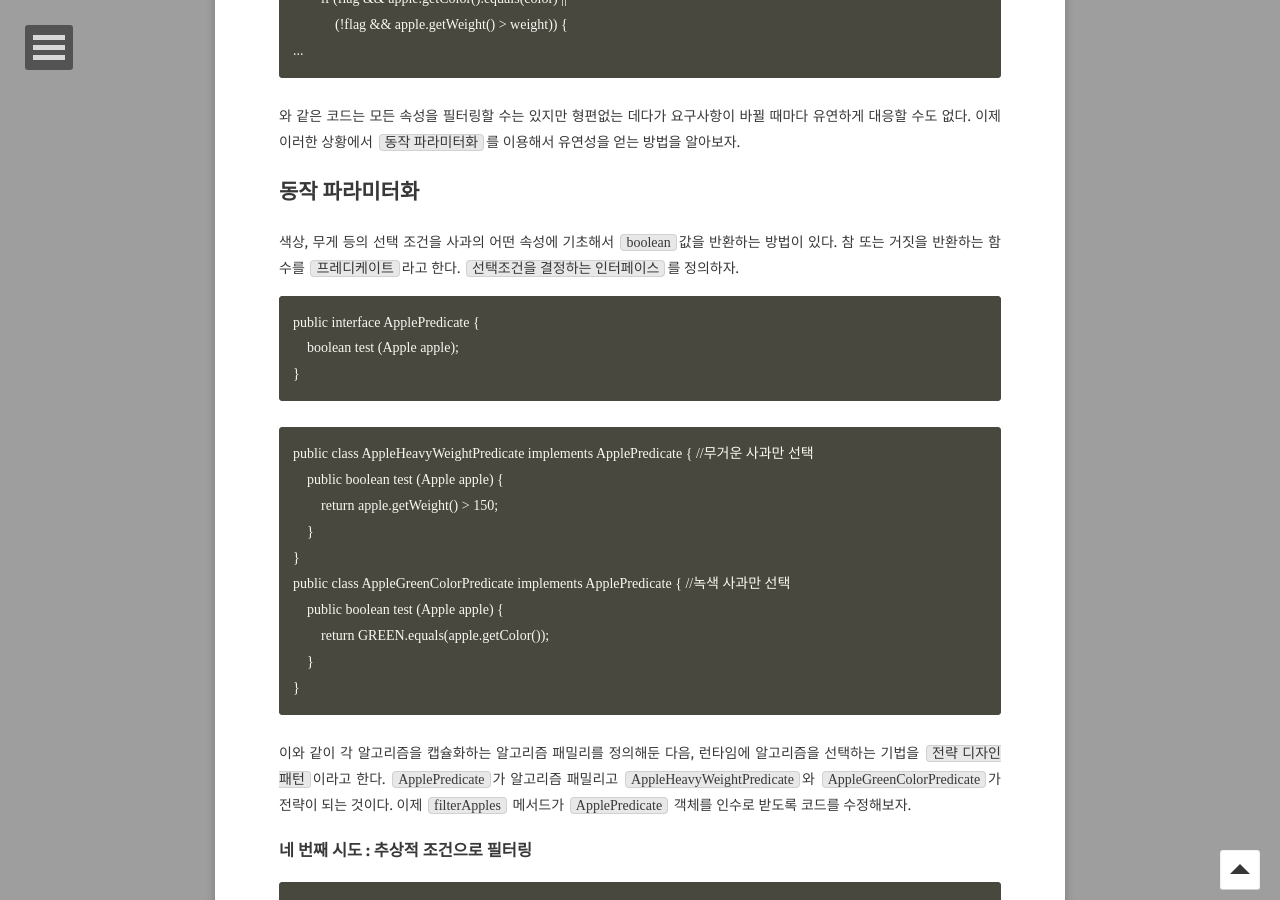
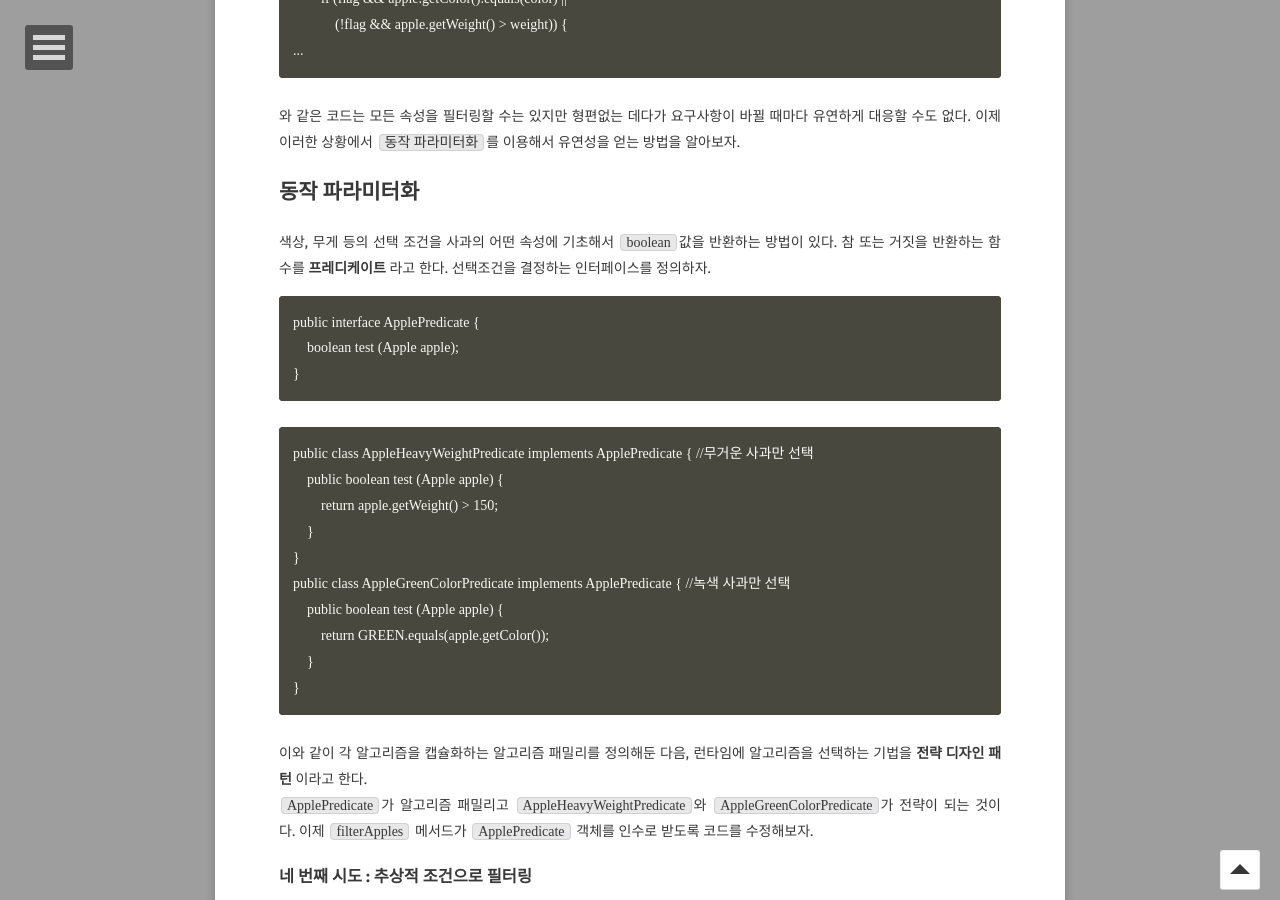
Before and after one commit to xrabcde/xrabcde.github.io, a Jekyll site: the page built from _posts/2021-02-25-modernjava-ch2.md, in a window 1280 px wide and 900 px high, scrolled down 1801 px. Built offline with Jekyll 4.4.1, drawn with Linux system fonts in a browser that asks for light colours; some web fonts are replaced.

Commit message:
modify: 글 수정

````diff
--- a/_posts/2021-02-25-modernjava-ch2.md
+++ b/_posts/2021-02-25-modernjava-ch2.md
@@ -29,7 +29,7 @@ public static List<Apple> filterGreenApples (List<Apple> inventory) {
 }
 ```
 이 경우, 녹색이 아닌 다른 사과를 필터링하고 싶을 땐 새로운 메서드를 만들어야 한다는 문제가 있다.
-즉, 다양한 변화에 적절하게 대응할 수 없다. `거의 비슷한 코드가 반복된다면 코드를 추상화한다` 규칙을 이용해 코드를 개선시켜보자.
+즉, 다양한 변화에 적절하게 대응할 수 없다. __거의 비슷한 코드가 반복된다면 코드를 추상화한다__ 규칙을 이용해 코드를 개선시켜보자.
 ### 두 번째 시도 : 색을 파라미터화
 색을 파라미터화할 수 있도록 메서드에 파라미터를 추가하면 변화하는 요구사항에 좀 더 유연하게 대응할 수 있다.
 ```
@@ -64,7 +64,7 @@ public static List<Apple> filterApple (List<Apple> inventory, Color color,
 
 ## 동작 파라미터화
 색상, 무게 등의 선택 조건을 사과의 어떤 속성에 기초해서 `boolean`값을 반환하는 방법이 있다.
-참 또는 거짓을 반환하는 함수를 `프레디케이트`라고 한다. `선택조건을 결정하는 인터페이스`를 정의하자.
+참 또는 거짓을 반환하는 함수를 __프레디케이트__ 라고 한다. 선택조건을 결정하는 인터페이스를 정의하자.
 ```
 public interface ApplePredicate {
     boolean test (Apple apple);
@@ -82,7 +82,7 @@ public class AppleGreenColorPredicate implements ApplePredicate { //녹색 사
     }
 }
 ```
-이와 같이 각 알고리즘을 캡슐화하는 알고리즘 패밀리를 정의해둔 다음, 런타임에 알고리즘을 선택하는 기법을 `전략 디자인 패턴`이라고 한다.
+이와 같이 각 알고리즘을 캡슐화하는 알고리즘 패밀리를 정의해둔 다음, 런타임에 알고리즘을 선택하는 기법을 __전략 디자인 패턴__ 이라고 한다.
 `ApplePredicate`가 알고리즘 패밀리고 `AppleHeavyWeightPredicate`와 `AppleGreenColorPredicate`가 전략이 되는 것이다.
 이제 `filterApples` 메서드가 `ApplePredicate` 객체를 인수로 받도록 코드를 수정해보자.
 ### 네 번째 시도 : 추상적 조건으로 필터링
````
